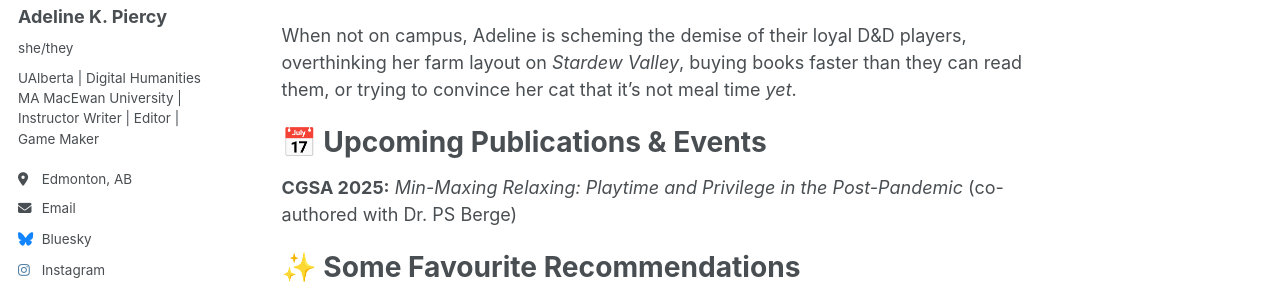
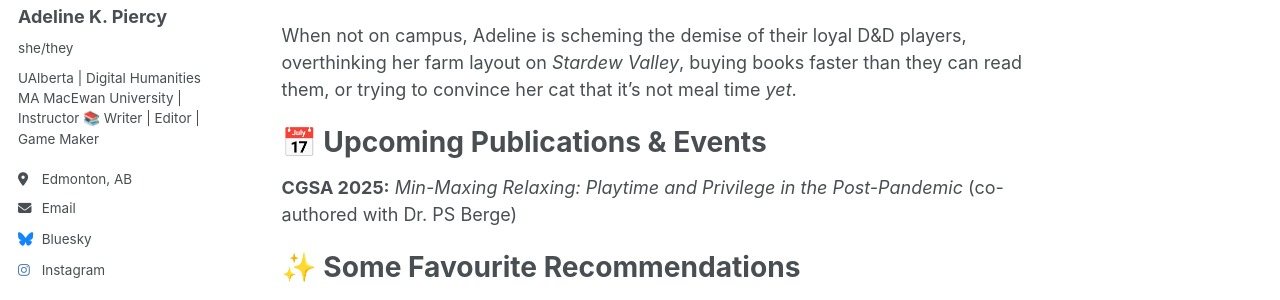
Before and after one commit to akpiercy/me, a Jekyll site: the page built from _pages/about.md, in a window 1280 px wide. Shown: the part 278-578 px from the top of the page. Built offline with Jekyll 4.4.1, drawn with Linux system fonts in a browser that asks for light colours.

```diff
--- a/_config.yml
+++ b/_config.yml
@@ -25,7 +25,7 @@ author:
   avatar           : "headshot.jpg"
   name             : "Adeline K. Piercy"
   pronouns         : "she/they"
-  bio              : "UAlberta | Digital Humanities MA  MacEwan University | Instructor  Writer | Editor | Game Maker"
+  bio              : "UAlberta | Digital Humanities MA  MacEwan University | Instructor 📚  Writer | Editor | Game Maker"
   location         : "Edmonton, AB"
   employer         : # "University of Alberta"
   uri              : # URL
```
